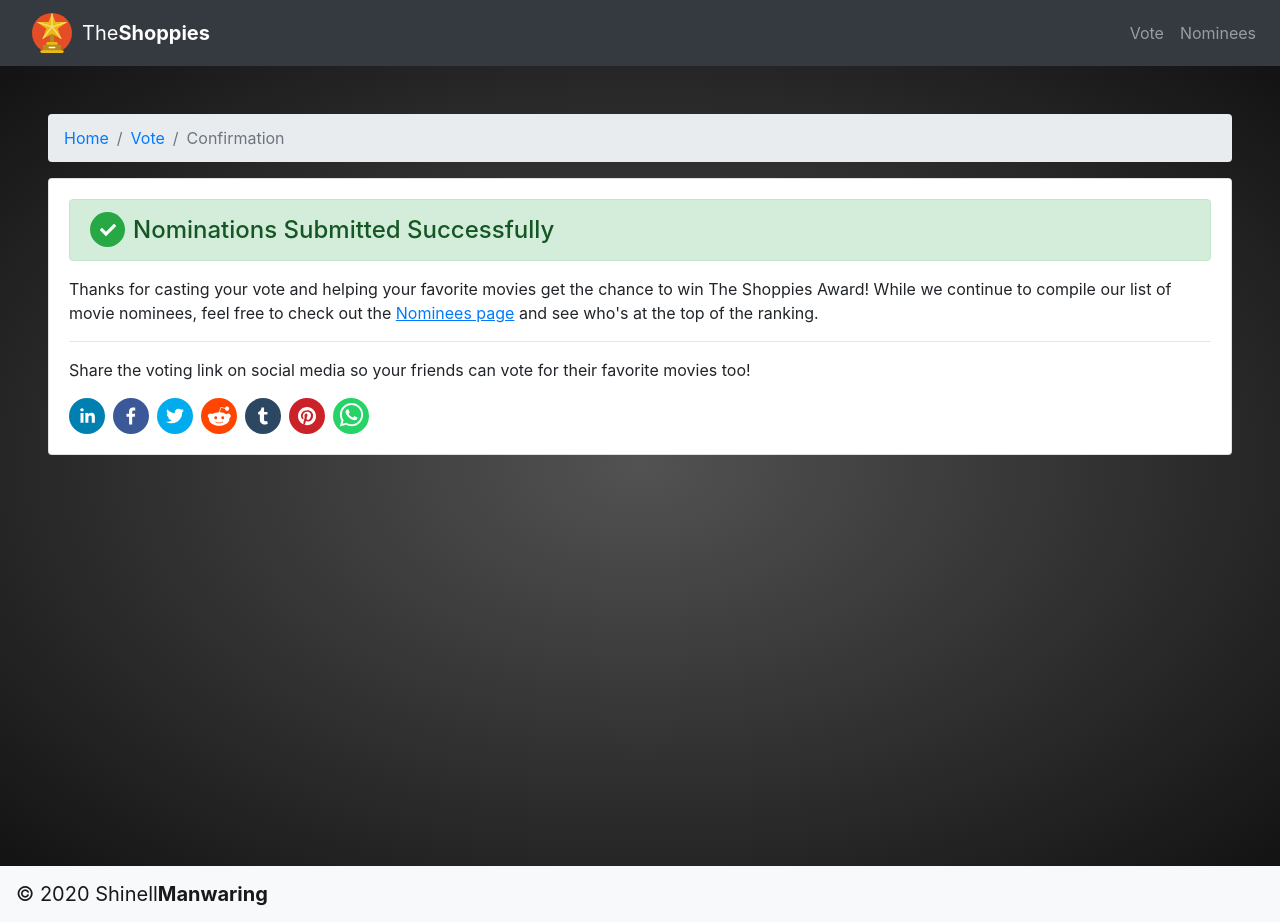
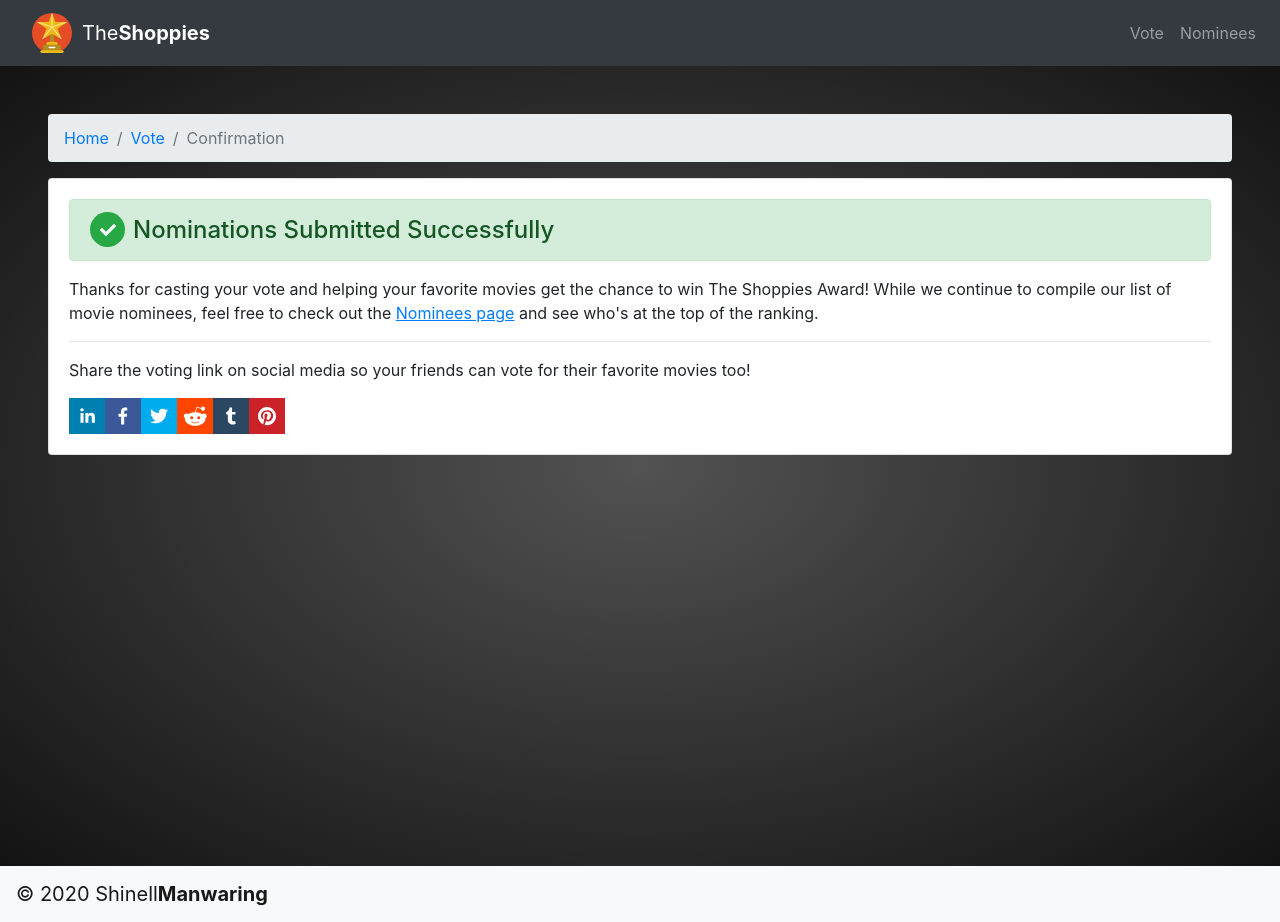
Before and after one commit to shinellm/the-shoppies-awards, a React (Create React App) app in the folder client/: page /vote/confirmation in a window 1280 px wide. Built offline with nearby package versions, Linux system fonts and the light colour scheme.

Commit message:
Created social media buttons and added them to the confirmation page, which is shown after submitting your votes.

```diff
--- a/client/public/index.html
+++ b/client/public/index.html
@@ -27,13 +27,13 @@
     <!-- Primary Meta Tags -->
     <title>The Shoppies - Nominate your favorite movies</title>
     <meta name="title" content="The Shoppies Awards - Nominate your favorite movies">
-    <meta name="description" content="Vote for your favorite movies and help them win The Shoppies Award. Search through our extensive list of movie title, nominate 5 of your favorite movies, and get your vote counted. It's easy as 1-2-3!">
+    <meta name="description" content="Vote for your favorite movies and help them win The Shoppies Award. Search through our extensive list of movie titles, nominate 5 of your favorite movies, and get your vote counted. It's easy as 1-2-3!">
 
     <!-- Open Graph / Facebook -->
     <meta property="og:type" content="website">
     <meta property="og:url" content="https://the-shoppies-awards.herokuapp.com">
     <meta property="og:title" content="The Shoppies Awards - Nominate your favorite movies">
-    <meta property="og:description" content="Vote for your favorite movies and help them win The Shoppies Award. Search through our extensive list of movie title, nominate 5 of your favorite movies, and get your vote counted. It's easy as 1-2-3!">
+    <meta property="og:description" content="Vote for your favorite movies and help them win The Shoppies Award. Search through our extensive list of movie titles, nominate 5 of your favorite movies, and get your vote counted. It's easy as 1-2-3!">
     <meta property="og:image" content="https://i.imgur.com/7rTrLC9.png">
     <meta property="og:site_name" content="The Shoppies Awards - Nominate your favorite movies">
 
@@ -41,7 +41,7 @@
     <meta property="twitter:card" content="summary_large_image">
     <meta property="twitter:url" content="https://the-shoppies-awards.herokuapp.com">
     <meta property="twitter:title" content="The Shoppies Awards - Nominate your favorite movies">
-    <meta property="twitter:description" content="Vote for your favorite movies and help them win The Shoppies Award. Search through our extensive list of movie title, nominate 5 of your favorite movies, and get your vote counted. It's easy as 1-2-3!">
+    <meta property="twitter:description" content="Vote for your favorite movies and help them win The Shoppies Award. Search through our extensive list of movie titles, nominate 5 of your favorite movies, and get your vote counted. It's easy as 1-2-3!">
     <meta property="twitter:image" content="https://i.imgur.com/7rTrLC9.png">
   </head>
   <body>
--- a/client/src/components/notification/HelmetMetaData.js
+++ /dev/null
@@ -1,45 +0,0 @@
-import React from "react";
-import { Helmet } from "react-helmet";
-import { useLocation } from "react-router-dom";
-
-export default function HelmetMetaData(props) {
-    let location = useLocation();
-    let currentUrl = "http://www.camperstribe.com" + location.pathname;
-    let quote = props.quote !== undefined ? props.quote : "";
-    let title = props.title !== undefined ? props.title : "CampersTribe - World is yours to explore";
-    let image = props.image !== undefined ? props.image : "https://storage.googleapis.com/cmperstribe_storage_usha/Banner/IMG_3640.JPG";
-    let description = props.description !== undefined ? props.description  : "CampersTribe lets you experience the camping culture. We discover the hidden gems in the nearby to help you connect with nature & yourself by learning in the woods, on the riverbank under the open sky." +
-    "Trust us, its million dollars experience to ride away from city life, pitch a tent, do campfire and endless talk!" +
-    "So, join us on this voyage, and explore the beauty and miracle of being yourself!";
-    let hashtag = props.hashtag !== undefined ? props.hashtag : "#camperstribe";
-
-    return (
-    <Helmet>
-        <title>{title}</title>
-        <meta charset="utf-8" />
-        <meta http-equiv="X-UA-Compatible" content="IE=edge" />
-        <meta name="csrf_token" content="" />
-        <meta property="type" content="website" />
-        <meta property="url" content={currentUrl} />
-        <meta name="viewport" content="width=device-width, initial-scale=1, shrink-to-fit=no"/>
-        <meta name="msapplication-TileColor" content="#ffffff" />
-        <meta name="msapplication-TileImage" content="/ms-icon-144x144.png" />
-        <meta name="theme-color" content="#ffffff" />
-        <meta name="_token" content="" />
-        <meta name="robots" content="noodp" />
-        <meta property="title" content={title} />
-        <meta property="quote" content={quote} />
-        <meta name="description" content={description} />
-        <meta property="image" content={image} />
-        <meta property="og:locale" content="en_US" />
-        <meta property="og:type" content="website" />
-        <meta property="og:title" content={title} />
-        <meta property="og:quote" content={quote} />
-        <meta property="og:hashtag" content={hashtag} />
-        <meta property="og:image" content={image} />
-        <meta content="image/*" property="og:image:type" />
-        <meta property="og:url" content={currentUrl} />
-        <meta property="og:site_name" content="CampersTribe" />
-        <meta property="og:description" content={description} />    </Helmet>
-    );
-}
--- a/client/src/components/notification/SocialMediaBtns.js
+++ b/client/src/components/notification/SocialMediaBtns.js
@@ -6,19 +6,17 @@ import {
   RedditShareButton,
   TumblrShareButton,
   PinterestShareButton,
-  WhatsappShareButton,
   FacebookIcon,
   LinkedinIcon,
   TwitterIcon,
   RedditIcon,
   TumblrIcon,
-  PinterestIcon,
-  WhatsappIcon,
+  PinterestIcon
 } from "react-share";
 
 export default function SocialMediaButtons() {
     return (
-        <div id="social-media-btns-container">
+        <div className="social-media-btns-container">
             <LinkedinShareButton
                 url={"https://the-shoppies-awards.herokuapp.com"}
                 title={"The Shoppies Awards  - Nominate your favorite movies"}
@@ -33,32 +31,27 @@ export default function SocialMediaButtons() {
             </FacebookShareButton>
             <TwitterShareButton
                 url={"https://the-shoppies-awards.herokuapp.com"}
-                title={"The Shoppies - Nominate your favorite movies"}
+                title={"The Shoppies Awards - Nominate your favorite movies"}
                 hashtag="#theshoppiesawards">
                 <TwitterIcon size={36} />
             </TwitterShareButton>
             <RedditShareButton
                 url={"https://the-shoppies-awards.herokuapp.com"}
-                title={"The Shoppies - Nominate your favorite movies"}>
+                title={"The Shoppies Awards - Nominate your favorite movies"}>
                 <RedditIcon size={36} />
             </RedditShareButton>
             <TumblrShareButton
                 url={"https://the-shoppies-awards.herokuapp.com"}
-                title={"The Shoppies - Nominate your favorite movies"}
+                title={"The Shoppies Awards - Nominate your favorite movies"}
                 caption="">
                 <TumblrIcon size={36} />
             </TumblrShareButton>
             <PinterestShareButton
                 url={"https://the-shoppies-awards.herokuapp.com"}
-                description={"The Shoppies - Nominate your favorite movies"}>
+                media={"https://i.imgur.com/7rTrLC9.png"}
+                description={"The Shoppies Awards - Nominate your favorite movies"}>
                 <PinterestIcon size={36} />
             </PinterestShareButton>
-            <WhatsappShareButton
-                url={"https://the-shoppies-awards.herokuapp.com"}
-                title={"The Shoppies - Nominate your favorite movies"}
-                separator=":: ">
-                <WhatsappIcon size={36} />
-            </WhatsappShareButton>
         </div>
     )
 }
--- a/client/src/css/partials/notification/_socialMediaBtns.scss
+++ b/client/src/css/partials/notification/_socialMediaBtns.scss
@@ -1,4 +1,4 @@
-#social-media-btns-container {
+.social-media-btns-container {
     button {
         margin-right: 0.5em;
 
--- a/package.json
+++ b/package.json
@@ -20,7 +20,6 @@
     "http-errors": "^1.6.3",
     "morgan": "^1.9.1",
     "pg": "^8.3.3",
-    "react-helmet": "^6.1.0",
     "react-share": "^4.2.1",
     "sequelize": "^6.3.5",
     "sequelize-cli": "^6.2.0"
```
